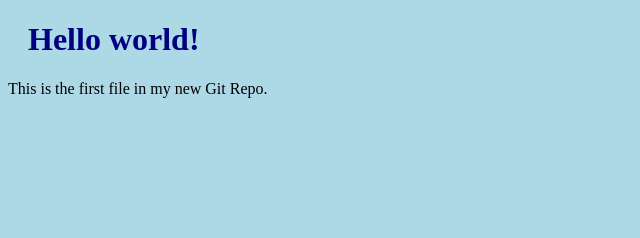
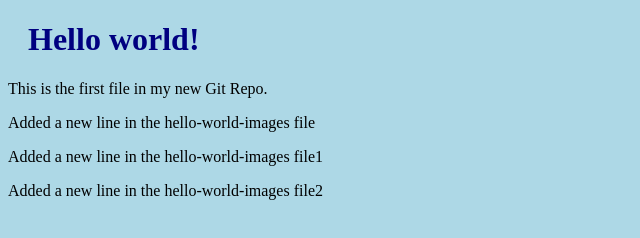
Before and after one commit to kumbharragini25/repository1, a plain HTML site: page index.html in a window 1280 px wide. Shown: the whole page, without its empty margins (0-640 px from the left). Drawn offline with Linux system fonts and the light colour scheme.

Commit message:
added some content

```diff
--- a/index.html
+++ b/index.html
@@ -8,6 +8,8 @@
 
 <h1>Hello world!</h1>
 <p>This is the first file in my new Git Repo.</p>
-
+<p>Added a new line in the hello-world-images file</p>
+<p>Added a new line in the hello-world-images file1</p>
+<p>Added a new line in the hello-world-images file2</p>
 </body>
 </html>
```
